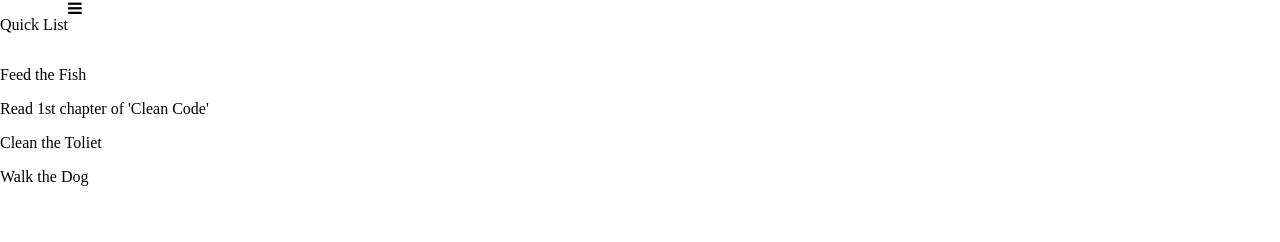
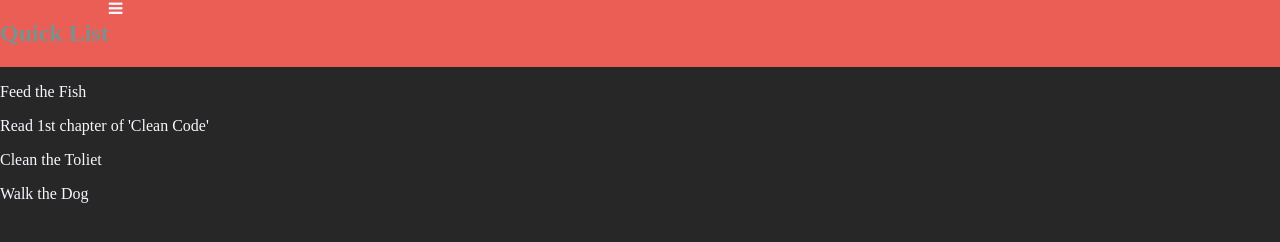
Before and after one commit to CollierTR/Todolist-App-Vanilla-JS, a website: page index.html in a window 1280 px wide. Drawn offline with Linux system fonts and the light colour scheme.

Commit message:
background colors

```diff
--- a/index.html
+++ b/index.html
@@ -13,7 +13,7 @@
     <header>
 
         <heading class="flex-container">
-            <p>Quick List</p>
+            <h2>Quick List</h2>
             <i class="fa fa-bars"></i>
             <div id="menu">
             </div>
--- a/styles.css
+++ b/styles.css
@@ -30,9 +30,23 @@ html, body {
 
 .flex-container {
     display: flex;
-    flex-direction: row;
+    flex-direction: nowrap;
 }
 
 .fa-solid fa-bars {
     color: black;
 }
+
+header {
+    background-color: #eb5e55;
+}
+
+h2 {
+    color: #7a918d;
+}
+
+
+body {
+    color: #f7f7ff;
+    background-color: #272727;
+}
```
